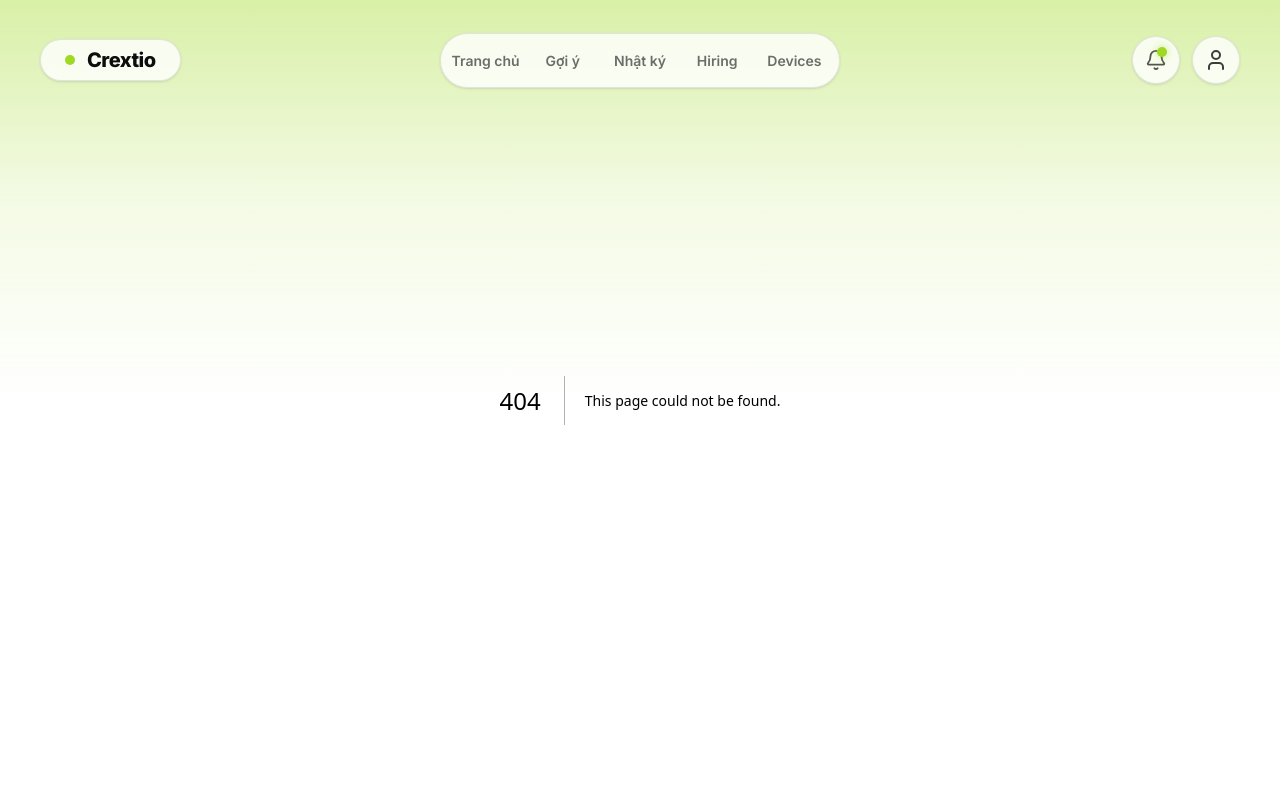
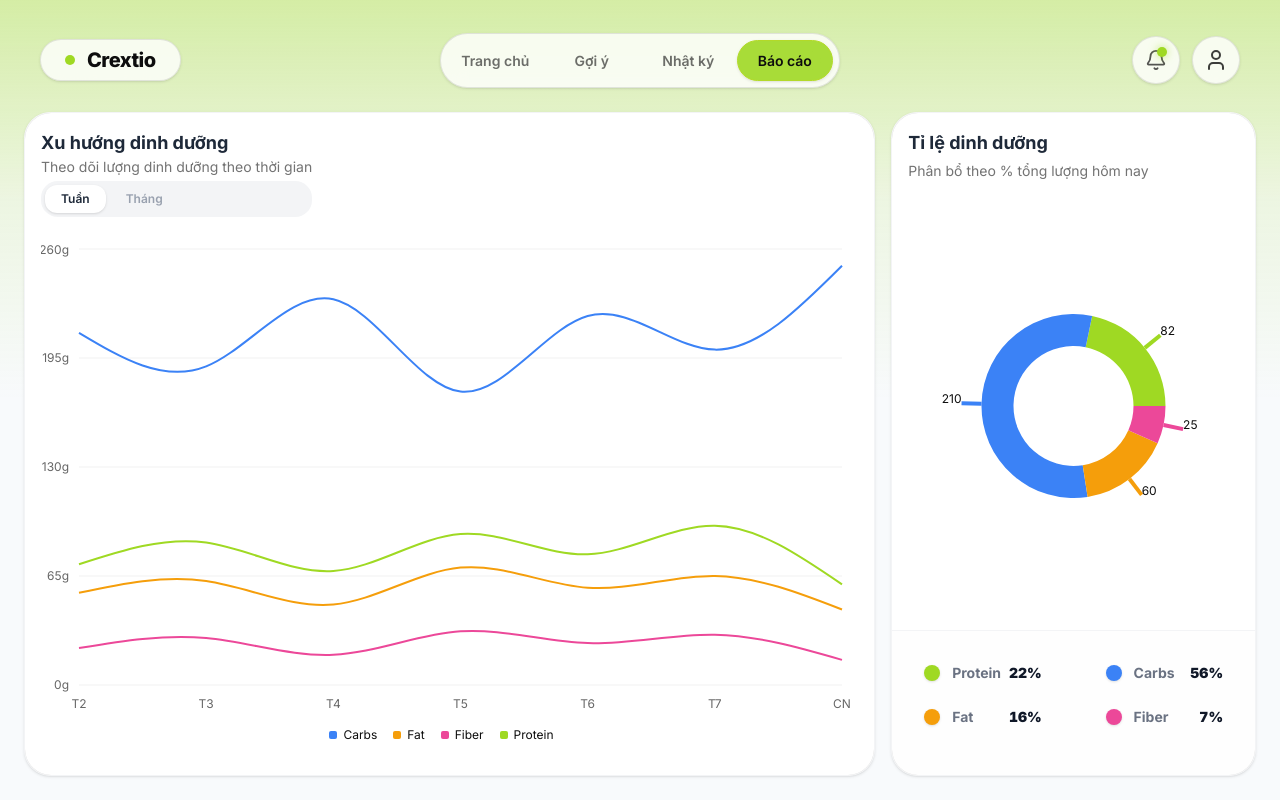
Before and after one commit to quan2622/AI_Food_Client, a Next.js app: page /report in a window 1280 px wide. Before the commit this address had no page. Built offline with nearby package versions, Linux system fonts and the light colour scheme.

Commit message:
add base ui report page

```diff
--- /dev/null
+++ b/app/report/_components/NutritionPieChart.tsx
@@ -0,0 +1,91 @@
+"use client";
+
+import React from "react";
+import { Pie, PieChart } from "recharts";
+import {
+  ChartContainer,
+  ChartTooltip,
+  ChartTooltipContent,
+  type ChartConfig,
+} from "@/components/ui/chart";
+import {
+  Card,
+  CardContent,
+  CardDescription,
+  CardFooter,
+  CardHeader,
+  CardTitle,
+} from "@/components/ui/card";
+
+const chartData = [
+  { nutrient: "protein", amount: 82,  fill: "var(--color-protein)" },
+  { nutrient: "carbs",   amount: 210, fill: "var(--color-carbs)"   },
+  { nutrient: "fat",     amount: 60,  fill: "var(--color-fat)"     },
+  { nutrient: "fiber",   amount: 25,  fill: "var(--color-fiber)"   },
+];
+
+const chartConfig = {
+  amount:  { label: "Amount (g)" },
+  protein: { label: "Protein", color: "#9fd923" },
+  carbs:   { label: "Carbs",   color: "#3b82f6" },
+  fat:     { label: "Fat",     color: "#f59e0b" },
+  fiber:   { label: "Fiber",   color: "#ec4899" },
+} satisfies ChartConfig;
+
+const total = chartData.reduce((sum, item) => sum + item.amount, 0);
+
+export default function NutritionPieChart() {
+  return (
+    <Card className="h-full flex flex-col rounded-3xl border-0 shadow-none">
+      <CardHeader className="items-center pb-0 shrink-0">
+        <CardTitle className="text-lg font-bold text-gray-800">
+          Tỉ lệ dinh dưỡng
+        </CardTitle>
+        <CardDescription>Phân bổ theo % tổng lượng hôm nay</CardDescription>
+      </CardHeader>
+
+      <CardContent className="flex-1 min-h-0 pb-0 flex items-center justify-center">
+        <ChartContainer
+          config={chartConfig}
+          className="mx-auto aspect-square max-h-[240px] w-full pb-0 [&_.recharts-pie-label-text]:fill-foreground"
+        >
+          <PieChart>
+            <ChartTooltip content={<ChartTooltipContent nameKey="nutrient" hideLabel />} />
+            <Pie
+              data={chartData}
+              dataKey="amount"
+              nameKey="nutrient"
+              label
+              innerRadius={60}
+              strokeWidth={4}
+            />
+          </PieChart>
+        </ChartContainer>
+      </CardContent>
+
+      <CardFooter className="flex-col shrink-0 px-8 pb-12 pt-8 border-t border-gray-100 bg-gray-50/20">
+        <div className="grid grid-cols-2 gap-x-16 gap-y-6 w-full">
+          {chartData.map((data) => {
+            const config = chartConfig[data.nutrient as Exclude<keyof typeof chartConfig, "amount">];
+            return (
+              <div key={data.nutrient} className="flex items-center justify-between group">
+                <div className="flex items-center gap-3">
+                  <span
+                    className="w-4 h-4 rounded-full shadow-sm"
+                    style={{ backgroundColor: config.color }}
+                  />
+                  <span className="font-bold text-gray-500 group-hover:text-gray-800 transition-colors">
+                    {config.label}
+                  </span>
+                </div>
+                <span className="font-black text-gray-900 tabular-nums">
+                  {Math.round((data.amount / total) * 100)}%
+                </span>
+              </div>
+            );
+          })}
+        </div>
+      </CardFooter>
+    </Card>
+  );
+}
--- /dev/null
+++ b/app/report/_components/NutritionTrendChart.tsx
@@ -0,0 +1,119 @@
+"use client";
+
+import React, { useState } from "react";
+import { CartesianGrid, Line, LineChart, XAxis, YAxis } from "recharts";
+import {
+  ChartContainer,
+  ChartTooltip,
+  ChartTooltipContent,
+  ChartLegend,
+  ChartLegendContent,
+  type ChartConfig,
+} from "@/components/ui/chart";
+import {
+  Card,
+  CardContent,
+  CardDescription,
+  CardHeader,
+  CardTitle,
+} from "@/components/ui/card";
+
+const weeklyData = [
+  { day: "T2", protein: 72, carbs: 210, fat: 55, fiber: 22 },
+  { day: "T3", protein: 85, carbs: 190, fat: 62, fiber: 28 },
+  { day: "T4", protein: 68, carbs: 230, fat: 48, fiber: 18 },
+  { day: "T5", protein: 90, carbs: 175, fat: 70, fiber: 32 },
+  { day: "T6", protein: 78, carbs: 220, fat: 58, fiber: 25 },
+  { day: "T7", protein: 95, carbs: 200, fat: 65, fiber: 30 },
+  { day: "CN", protein: 60, carbs: 250, fat: 45, fiber: 15 },
+];
+
+const monthlyData = [
+  { day: "T1", protein: 75, carbs: 200, fat: 58, fiber: 24 },
+  { day: "T2", protein: 80, carbs: 215, fat: 55, fiber: 27 },
+  { day: "T3", protein: 70, carbs: 195, fat: 62, fiber: 20 },
+  { day: "T4", protein: 88, carbs: 180, fat: 68, fiber: 30 },
+];
+
+const chartConfig = {
+  protein: { label: "Protein", color: "#9fd923" },
+  carbs:   { label: "Carbs",   color: "#3b82f6" },
+  fat:     { label: "Fat",     color: "#f59e0b" },
+  fiber:   { label: "Fiber",   color: "#ec4899" },
+} satisfies ChartConfig;
+
+type Period = "week" | "month";
+
+export default function NutritionTrendChart() {
+  const [period, setPeriod] = useState<Period>("week");
+  const data = period === "week" ? weeklyData : monthlyData;
+
+  return (
+    <Card className="h-full flex flex-col rounded-3xl border-0 shadow-none">
+      <CardHeader className="shrink-0 flex-row items-start justify-between pb-2">
+        <div>
+          <CardTitle className="text-lg font-bold text-gray-800">
+            Xu hướng dinh dưỡng
+          </CardTitle>
+          <CardDescription>
+            Theo dõi lượng dinh dưỡng theo thời gian
+          </CardDescription>
+        </div>
+
+        {/* Period toggle */}
+        <div className="flex items-center gap-1 bg-gray-100 rounded-xl p-1">
+          {(["week", "month"] as Period[]).map((p) => (
+            <button
+              key={p}
+              onClick={() => setPeriod(p)}
+              className={`px-4 py-1.5 rounded-lg text-xs font-semibold transition-all duration-200 ${
+                period === p
+                  ? "bg-white text-gray-800 shadow-sm"
+                  : "text-gray-400 hover:text-gray-600"
+              }`}
+            >
+              {p === "week" ? "Tuần" : "Tháng"}
+            </button>
+          ))}
+        </div>
+      </CardHeader>
+
+      <CardContent className="flex-1 min-h-0 pb-4">
+        <ChartContainer config={chartConfig} className="h-full w-full">
+          <LineChart
+            accessibilityLayer
+            data={data}
+            margin={{ left: 0, right: 16, top: 8, bottom: 0 }}
+          >
+            <CartesianGrid vertical={false} />
+            <XAxis
+              dataKey="day"
+              tickLine={false}
+              axisLine={false}
+              tickMargin={8}
+            />
+            <YAxis
+              tickLine={false}
+              axisLine={false}
+              tickMargin={4}
+              unit="g"
+              width={38}
+            />
+            <ChartTooltip cursor={false} content={<ChartTooltipContent />} />
+            <ChartLegend content={<ChartLegendContent />} />
+            {(["protein", "carbs", "fat", "fiber"] as const).map((key) => (
+              <Line
+                key={key}
+                dataKey={key}
+                type="natural"
+                stroke={`var(--color-${key})`}
+                strokeWidth={2}
+                dot={false}
+              />
+            ))}
+          </LineChart>
+        </ChartContainer>
+      </CardContent>
+    </Card>
+  );
+}
--- /dev/null
+++ b/app/report/page.tsx
@@ -0,0 +1,32 @@
+"use client";
+
+import React from "react";
+import NutritionTrendChart from "./_components/NutritionTrendChart";
+import NutritionPieChart from "./_components/NutritionPieChart";
+import { motion } from "framer-motion";
+
+export default function ReportPage() {
+  return (
+    /* h-screen + pt header => chart grid fills exact remaining space with light green theme */
+    <div className="h-screen pt-[88px] px-6 pb-6 font-sans flex flex-col overflow-hidden">
+      {/* Main charts — 7 : 3, fills all remaining height */}
+      <motion.div
+        initial={{ opacity: 0, y: 15 }}
+        animate={{ opacity: 1, y: 0 }}
+        transition={{ duration: 0.45, delay: 0.15 }}
+        className="flex-1 min-h-0 grid gap-4 pt-6"
+        style={{ gridTemplateColumns: "7fr 3fr" }}
+      >
+        {/* Left: line chart */}
+        <div className="bg-white rounded-3xl border border-gray-100 shadow-sm overflow-hidden">
+          <NutritionTrendChart />
+        </div>
+
+        {/* Right: pie chart */}
+        <div className="bg-white rounded-3xl border border-gray-100 shadow-sm overflow-hidden">
+          <NutritionPieChart />
+        </div>
+      </motion.div>
+    </div>
+  );
+}
--- a/components/common/Header.tsx
+++ b/components/common/Header.tsx
@@ -34,8 +34,7 @@ const NAV_ITEMS = [
   { label: "Trang chủ", href: "/" },
   { label: "Gợi ý", href: "/suggestions" },
   { label: "Nhật ký", href: "/diary" },
-  { label: "Hiring", href: "#" },
-  { label: "Devices", href: "#" },
+  { label: "Báo cáo", href: "/report" },
 ];
 
 const NOTIFICATIONS = [
```
